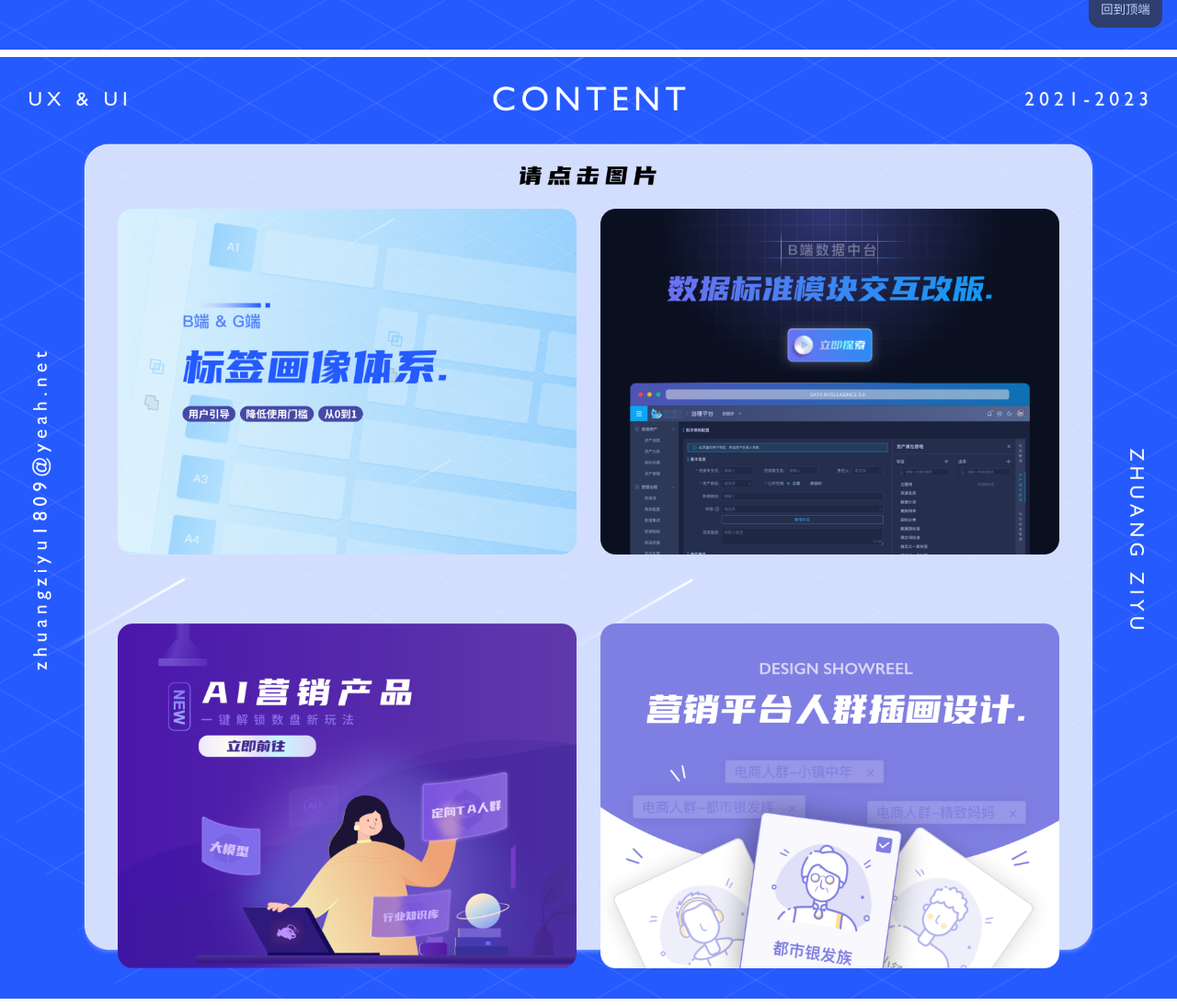
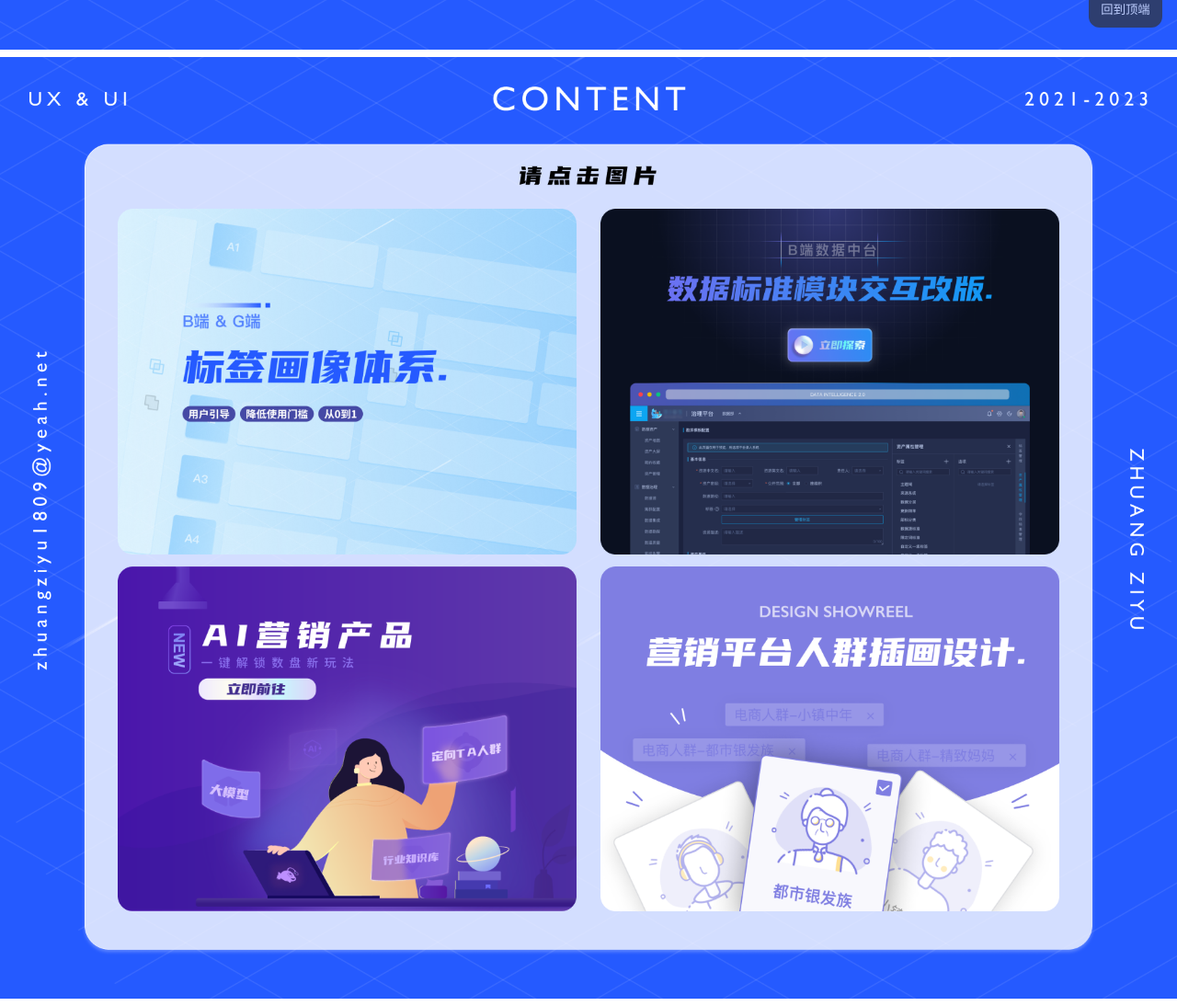
Before and after one commit to Violetziyu/violetziyu.github.io, a plain HTML site: page Others/portfolio.html in a window 1280 px wide. Shown: the part 738-1832 px from the top of the page at 92% size. Drawn offline with Linux system fonts and the light colour scheme.

Commit message:
0418-2:index adjustment

```diff
--- a/Others/styles.css
+++ b/Others/styles.css
@@ -142,13 +142,13 @@
   }
 
   .small-image.bottom-left {
-    bottom: 4%;
+    bottom: 10%;
     left: 10%;
     border-radius: 4%;
   }
 
   .small-image.bottom-right {
-    bottom: 4%;
+    bottom: 10%;
     right: 10%;
     border-radius: 4%;
   }
```
